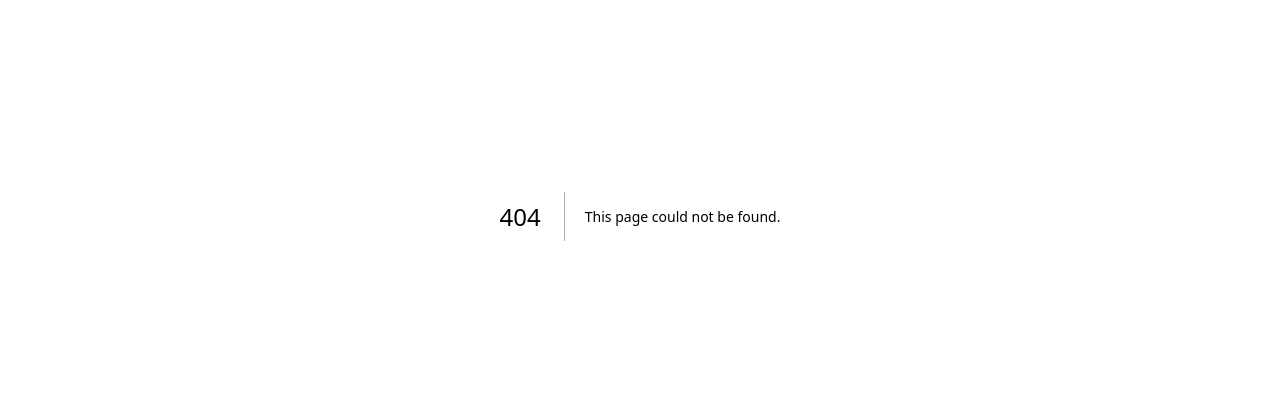
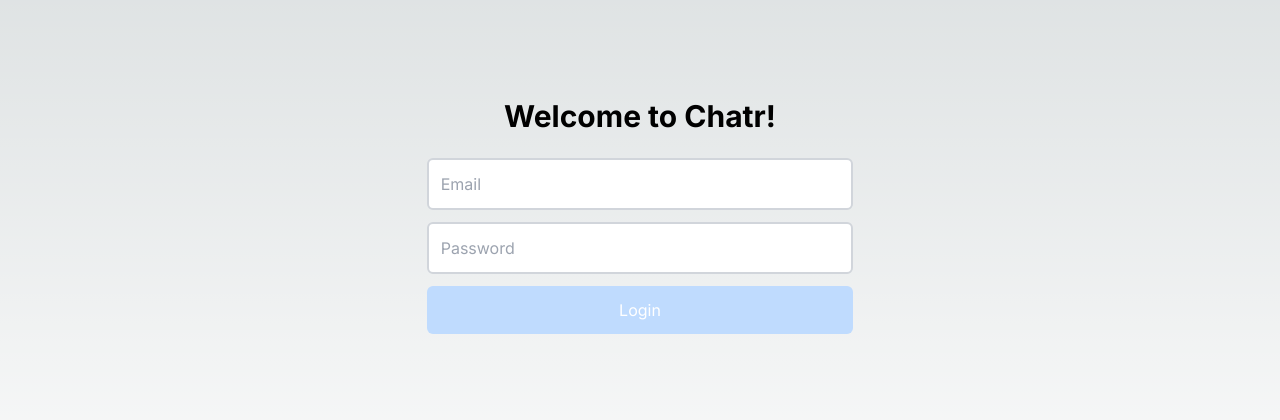
Before and after one commit to ragizaki/go-websocket-chat, a Next.js app in the folder client/: page /login in a window 1280 px wide. Before the commit this address had no page. Shown: the part 184-604 px from the top of the page. Built offline with nearby package versions, Linux system fonts and the light colour scheme.

Commit message:
add login page and api call to auth endpoint

```diff
--- /dev/null
+++ b/client/app/login/page.tsx
@@ -0,0 +1,76 @@
+"use client";
+
+import { useRouter } from "next/navigation";
+import { useState, useContext, useEffect } from "react";
+import { AuthContext, UserInfo } from "@/context/AuthContext";
+
+export default function LoginPage() {
+  const [email, setEmail] = useState("");
+  const [password, setPassword] = useState("");
+  const { authenticated } = useContext(AuthContext);
+  const router = useRouter();
+
+  useEffect(() => {
+    if (authenticated) {
+      router.push("/");
+    }
+  }, [authenticated]);
+
+  const handleLogin = async (e: React.FormEvent<HTMLFormElement>) => {
+    e.preventDefault();
+
+    try {
+      const res = await fetch("http://localhost:8080/api/auth/login", {
+        method: "POST",
+        headers: {
+          "Content-Type": "application/json",
+        },
+        body: JSON.stringify({ email, password }),
+      });
+      console.log(res);
+      const { username, id } = await res.json();
+
+      if (!res.ok) {
+        throw new Error("Unable to login");
+      }
+      const user: UserInfo = { username, id };
+      localStorage.setItem("user", JSON.stringify(user));
+
+      return router.push("/");
+    } catch (error) {
+      console.error(error);
+    }
+  };
+
+  return (
+    <div className="flex items-center justify-center min-w-full min-h-screen">
+      <form
+        className="flex flex-col w-full md:w-1/2 lg:w-1/3 space-y-3"
+        onSubmit={handleLogin}
+      >
+        <h1 className="text-3xl font-bold text-center mb-3">
+          Welcome to Chatr!
+        </h1>
+        <input
+          value={email}
+          onChange={(e) => setEmail(e.target.value)}
+          placeholder="Email"
+          className="p-3 rounded-md border-2 border-gray-300 outline-none focus:border-blue-400"
+        />
+        <input
+          value={password}
+          onChange={(e) => setPassword(e.target.value)}
+          placeholder="Password"
+          type="password"
+          className="p-3 rounded-md border-2 border-gray-300 outline-none focus:border-blue-400"
+        />
+        <button
+          disabled={!email || !password}
+          className="bg-blue-500 p-3 rounded-md text-white enabled:hover:bg-blue-600 transition ease-in disabled:bg-blue-200"
+        >
+          Login
+        </button>
+      </form>
+    </div>
+  );
+}
```
